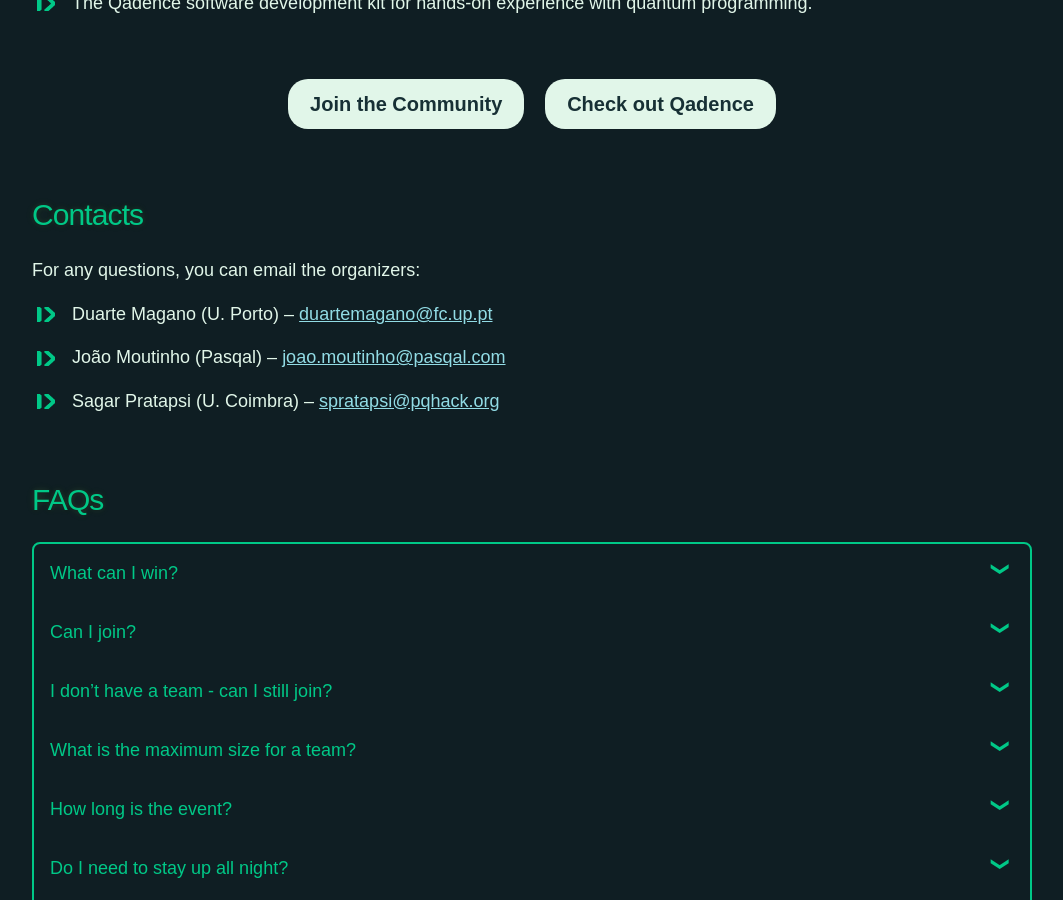
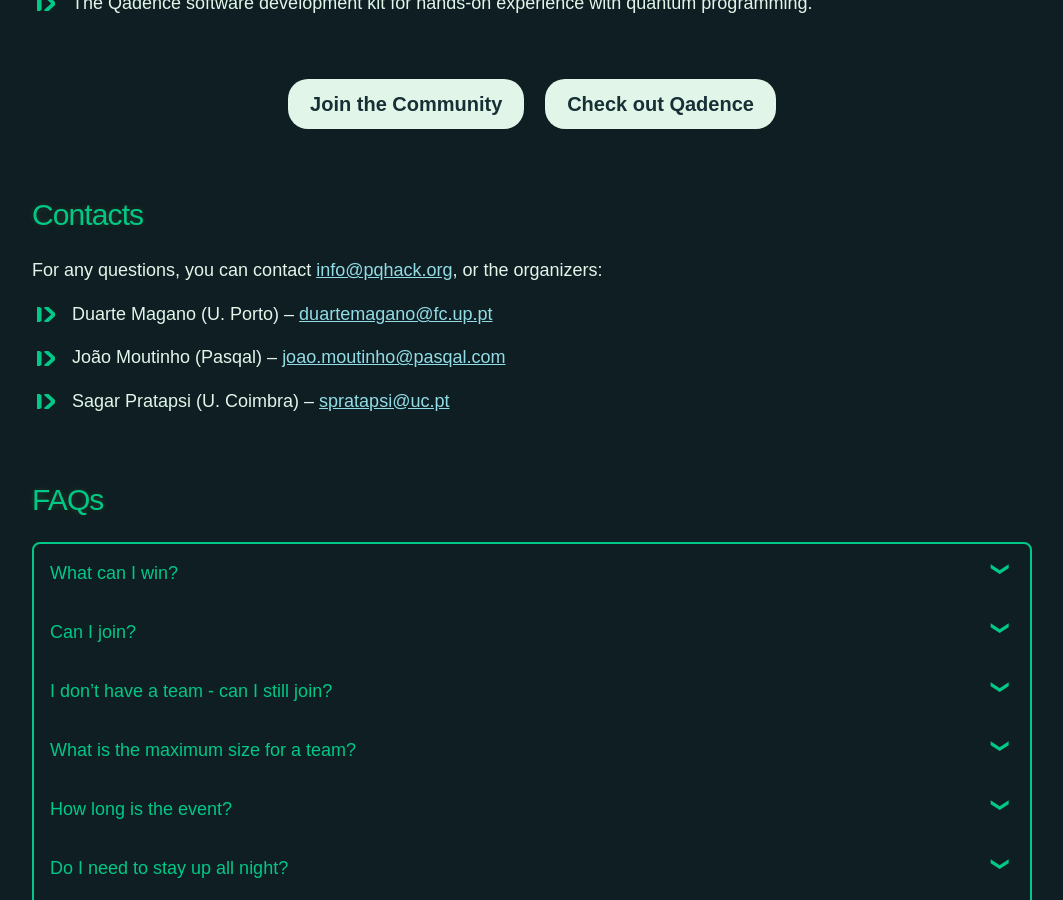
Before and after one commit to pasqal-io/pqhack2025, a Jekyll site: the page built from docs/index.md, in a window 1280 px wide and 900 px high, scrolled down 2004 px. Shown: the whole window, without its empty margins (108-1171 px from the left). Built offline with Jekyll 4.4.1, drawn with Linux system fonts in a browser that asks for light colours.

Commit message:
update mail

```diff
--- a/docs/index.md
+++ b/docs/index.md
@@ -57,13 +57,13 @@ Do you want to gear up for the challenge? Become a member of the Pasqal Communit
 
 # Contacts
 
-For any questions, you can email the organizers:
+For any questions, you can contact [info@pqhack.org](mailto:info@pqhack.org), or the organizers:
 
 - Duarte Magano (U. Porto) -- [duartemagano@fc.up.pt](mailto:duartemagano@fc.up.pt)
 
 - João Moutinho (Pasqal) -- [joao.moutinho@pasqal.com](mailto:joao.moutinho@pasqal.com)
 
-- Sagar Pratapsi (U. Coimbra) -- [spratapsi@pqhack.org](mailto:spratapsi@pqhack.org)
+- Sagar Pratapsi (U. Coimbra) -- [spratapsi@uc.pt](mailto:spratapsi@uc.pt)
 
 <br>
 # FAQs
```
